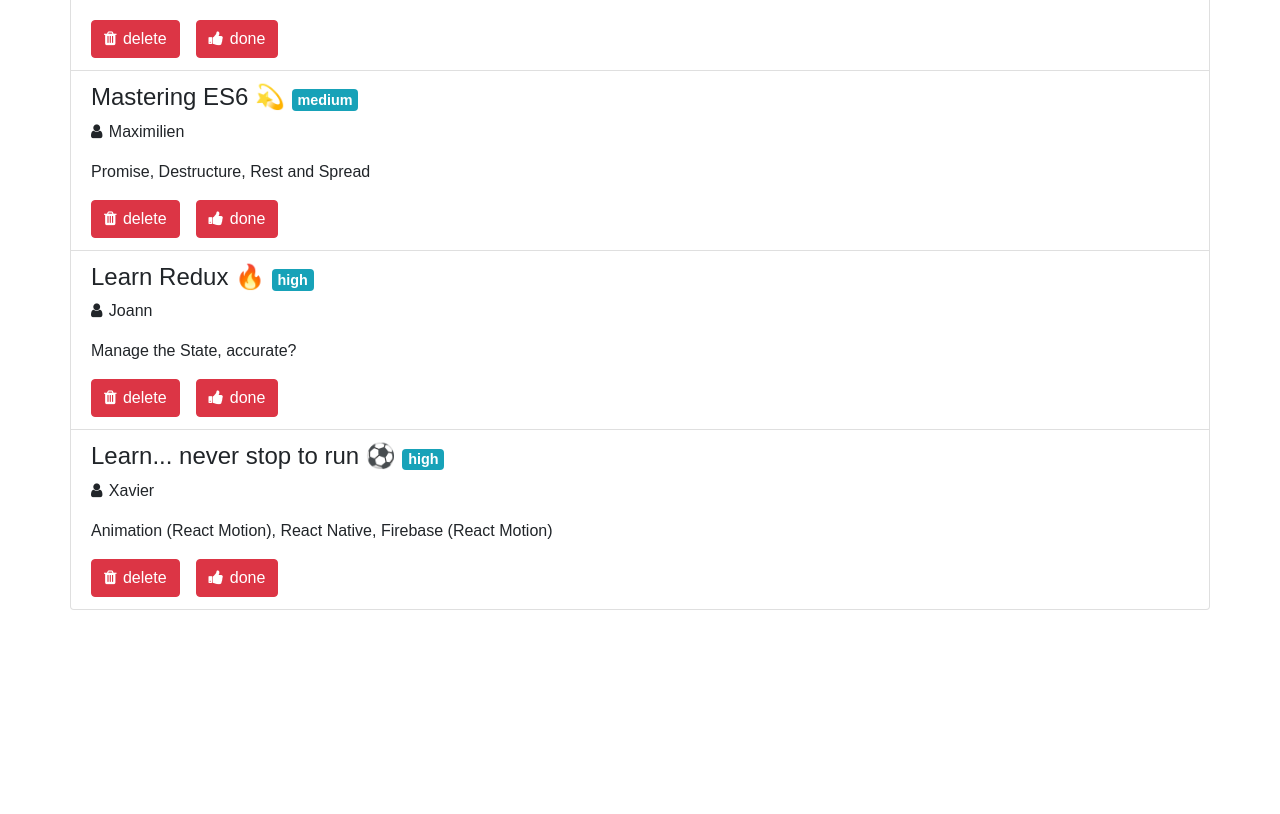
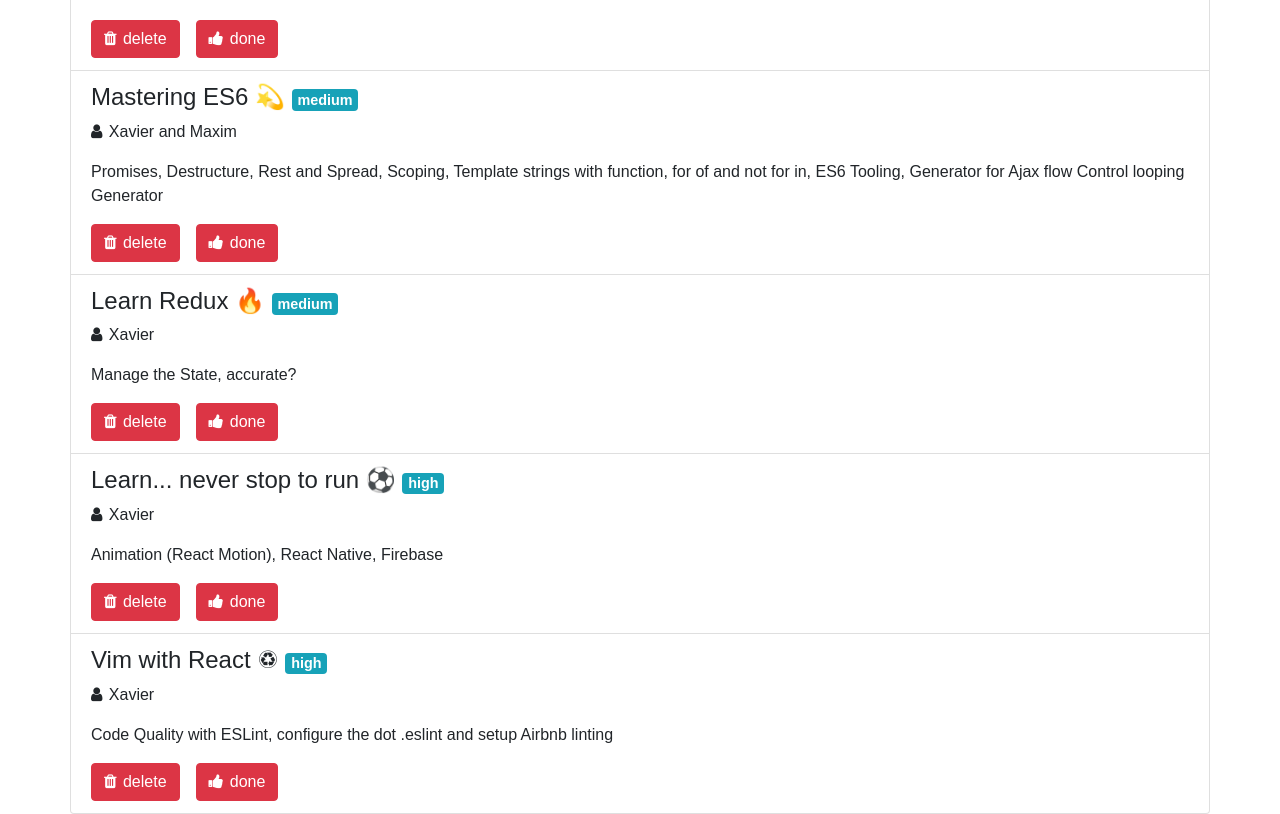
Before and after one commit to xavierartot/todolist, a React (Create React App) app: page / in a window 1280 px wide. Shown: the part 540-1354 px from the top of the page. Before the commit the page ends 1150 px from the top, so only its background shows below. Built offline with nearby package versions, Linux system fonts and the light colour scheme; the HTML template or start-up script is replaced by a standard one.

Commit message:
add content in the state

```diff
--- a/src/App.js
+++ b/src/App.js
@@ -3,31 +3,46 @@
 
 const todos = [
   {
-    todoTitle: 'first step 🤟',
-    todoResponsible: 'Xavier',
-    todoDescription: 'My first step with React in very cool environment',
-    todoPriority: 'low',
+    todoTitle: `first step 🤟`,
+    todoResponsible: `Xavier And Joann`,
+    todoDescription: `My first step with React in very cool environment`,
+    todoPriority: `High`,
     done : false
   },
   {
-    todoTitle: 'Mastering ES6 💫 ',
-    todoResponsible: 'Maximilien',
-    todoDescription: 'Promise, Destructure, Rest and Spread',
-    todoPriority: 'medium',
+    todoTitle: `Mastering ES6 💫 `,
+    todoResponsible: `Xavier and Maxim`,
+    todoDescription: `Promises, Destructure,
+    Rest and Spread,
+    Scoping,
+    Template strings with function,
+    for of and not for in,
+    ES6 Tooling, Generator for Ajax flow Control
+    looping Generator`,
+    todoPriority: `medium`,
     done : false
   },
   {
-    todoTitle: 'Learn Redux 🔥',
-    todoResponsible: 'Joann',
-    todoDescription: 'Manage the State, accurate?',
-    todoPriority: 'high',
+    todoTitle: `Learn Redux 🔥`,
+    todoResponsible: `Xavier`,
+    todoDescription: `Manage the State, accurate?`,
+    todoPriority: `medium`,
     done : false
   },
   {
-    todoTitle: 'Learn... never stop to run ⚽️',
-    todoResponsible: 'Xavier',
-    todoDescription: 'Animation (React Motion), React Native, Firebase  (React Motion)',
-    todoPriority: 'high',
+    todoTitle: `Learn... never stop to run ⚽️`,
+    todoResponsible: `Xavier`,
+    todoDescription: `Animation (React Motion), React Native, Firebase`,
+    todoPriority: `high`,
+    done : false
+  },
+  {
+    todoTitle: `Vim with React ♽`,
+    todoResponsible: `Xavier`,
+    todoDescription: `Code Quality with ESLint,
+    configure the dot .eslint
+     and setup Airbnb linting`,
+    todoPriority: `high`,
     done : false
   }
 ];
@@ -114,9 +129,11 @@
                 value={ this.state.todoPriority}
                 onChange={this.handleInputChange}
                 className="form-control ">
+              <option>lowest</option>
               <option>low</option>
               <option>medium</option>
               <option>high</option>
+              <option>highest</option>
             </select>
             </div>
           </div>
```
